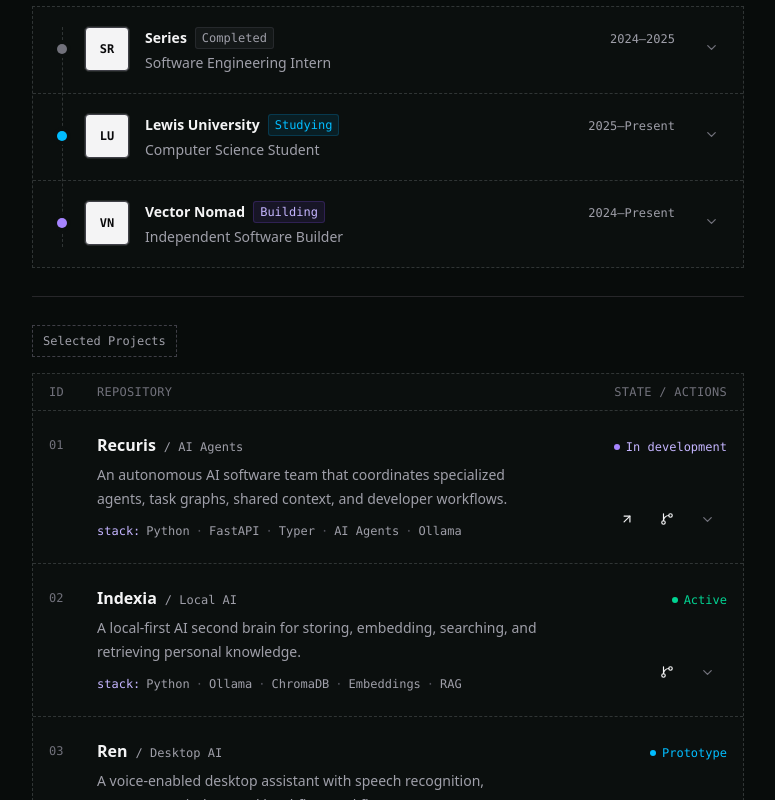
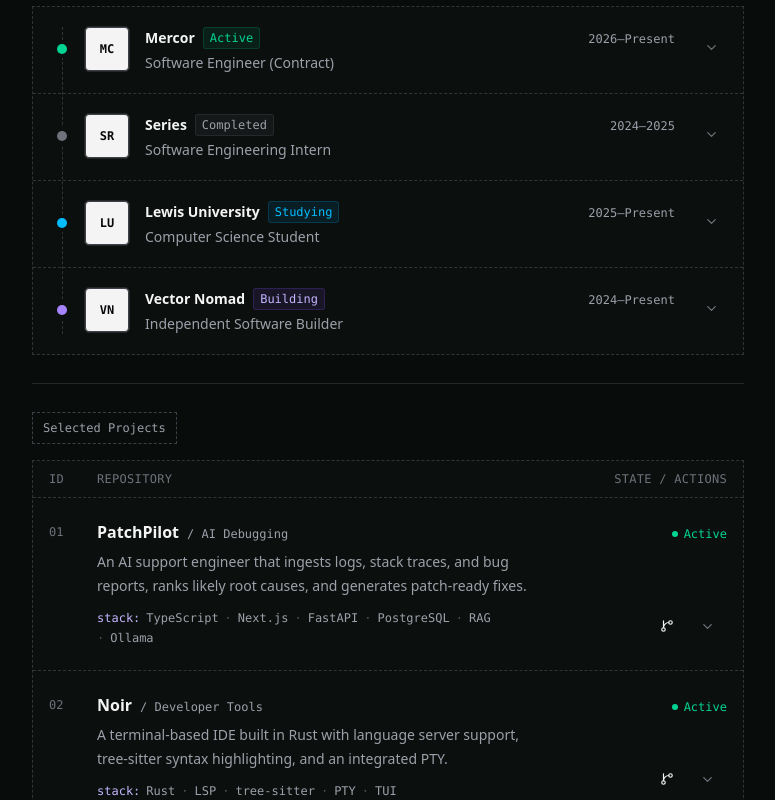
Before and after one commit to vectornomad/portfolio-2026, a React (Vite) app: page / in a window 1280 px wide. Shown: the part 740-1540 px from the top of the page, without its empty margins (252-1027 px from the left). Built offline with nearby package versions, Linux system fonts and the light colour scheme.

Commit message:
Add current experience and featured projects

```diff
--- a/src/data/experience.ts
+++ b/src/data/experience.ts
@@ -12,6 +12,20 @@
 };
 
 export const experience: Experience[] = [
+  {
+    id: "mercor-contract",
+    organization: "Mercor",
+    role: "Software Engineer (Contract)",
+    period: "2026–Present",
+    status: "Active",
+    logo: "MC",
+    description:
+      "Contract software engineering focused on coding agent workflows, evaluating and improving AI-assisted development systems.",
+    contributions: [
+      "Selected for the Exceptional Software Engineers program (Coding Agent Experience).",
+      "Applying agent-systems experience from Recuris and PatchPilot to production AI tooling.",
+    ],
+  },
   {
     id: "series-intern",
     organization: "Series",
--- a/src/data/projects.ts
+++ b/src/data/projects.ts
@@ -17,6 +17,55 @@
 };
 
 export const projects: Project[] = [
+  {
+    id: "patchpilot",
+    title: "PatchPilot",
+    category: "AI Debugging",
+    description:
+      "An AI support engineer that ingests logs, stack traces, and bug reports, ranks likely root causes, and generates patch-ready fixes.",
+    stack: ["TypeScript", "Next.js", "FastAPI", "PostgreSQL", "RAG", "Ollama"],
+    status: "Active",
+    github: "https://github.com/vectornomad/PatchPilot",
+    details: [
+      "RAG pipeline over codebases and error context",
+      "Root-cause ranking from logs and stack traces",
+      "Generates reviewable, patch-ready diffs",
+      "Runs against local models via Ollama",
+    ],
+  },
+  {
+    id: "noir",
+    title: "Noir",
+    category: "Developer Tools",
+    description:
+      "A terminal-based IDE built in Rust with language server support, tree-sitter syntax highlighting, and an integrated PTY.",
+    stack: ["Rust", "LSP", "tree-sitter", "PTY", "TUI"],
+    status: "Active",
+    github: "https://github.com/vectornomad/Noir",
+    details: [
+      "Native LSP integration for diagnostics and completion",
+      "Tree-sitter powered highlighting and structure",
+      "Embedded terminal via PTY",
+      "Built from scratch in Rust for speed",
+    ],
+  },
+  {
+    id: "interview-assistant",
+    title: "Invisible Interview Assistant",
+    category: "Desktop AI",
+    description:
+      "A screen-invisible macOS assistant that transcribes live audio with Whisper and generates real-time answers using local LLMs.",
+    stack: ["Go", "CGo", "Objective-C", "Whisper.cpp", "Ollama"],
+    status: "Completed",
+    details: [
+      "Undetectable overlay excluded from screen capture",
+      "Live transcription via Whisper.cpp",
+      "Local-first inference with Ollama, no cloud calls",
+      "Native macOS integration through CGo/Objective-C",
+    ],
+    href: "https://github.com/vectornomad/interview-assistant",
+    github: "https://github.com/vectornomad/interview-assistant",
+  },
   {
     id: "recuris",
     title: "Recuris",
```
